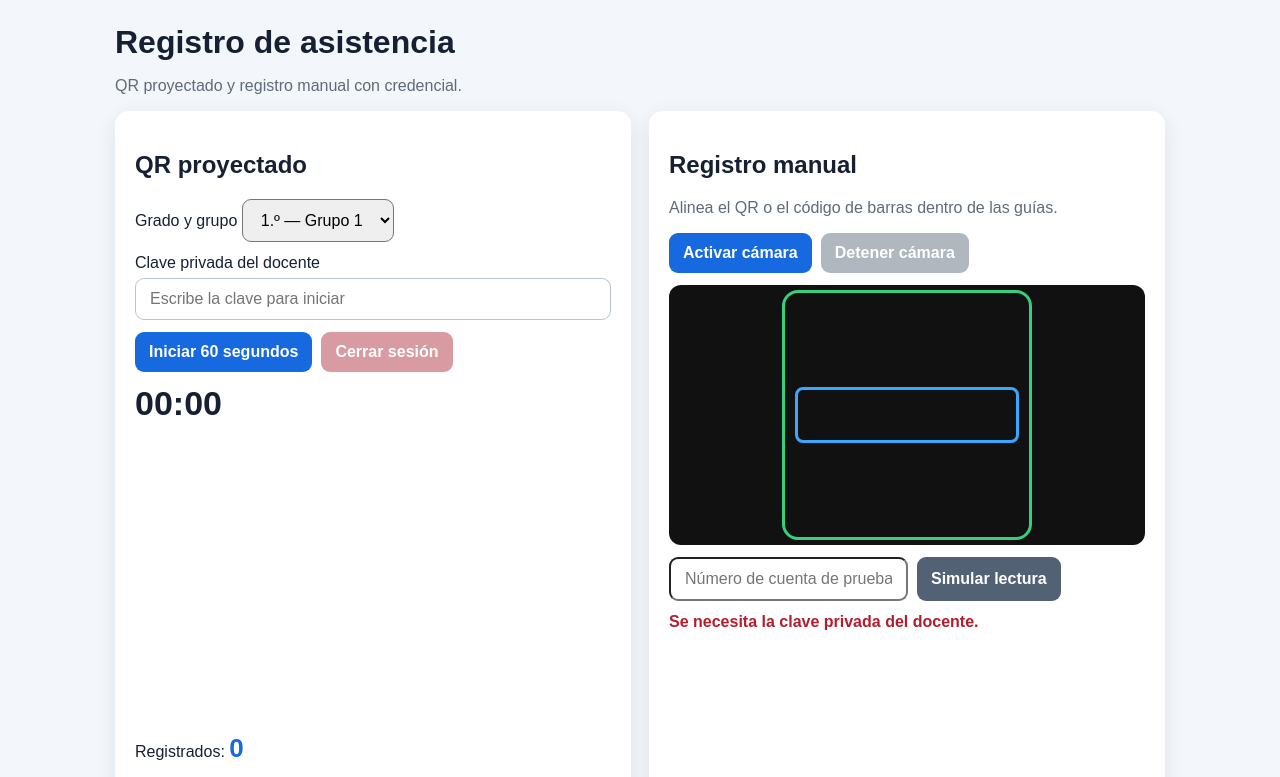
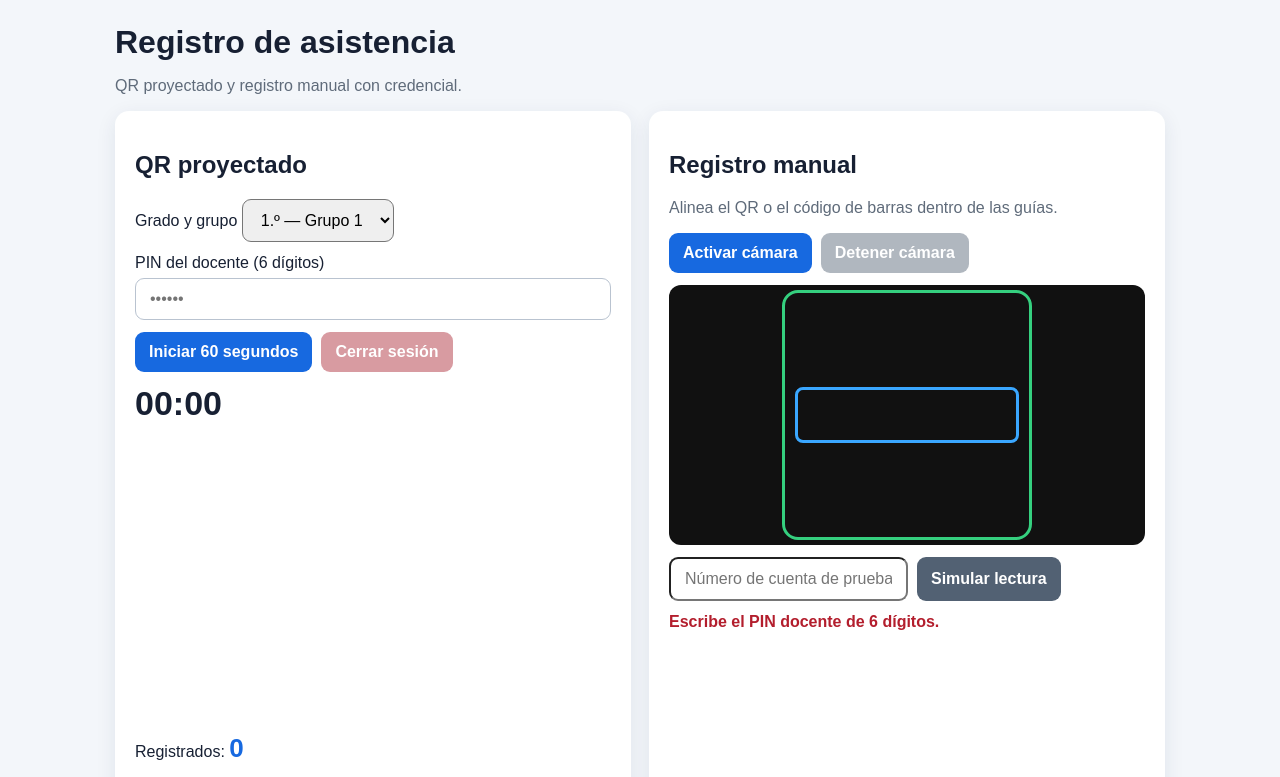
Before and after one commit to gladysbernal/asistencia-qr-dinamica, a plain HTML site: page index.html in a window 1280 px wide. Both pictures are taken after a click on the button "Iniciar 60 segundos". Shown: the top 777 px of the page. Drawn offline with Linux system fonts and the light colour scheme.

Commit message:
Usar PIN docente de seis digitos

```diff
--- a/index.html
+++ b/index.html
@@ -54,8 +54,8 @@
         <option value="3|3">3.º — Grupo 3</option>
       </select>
       <div class="field">
-        <label for="admin-key">Clave privada del docente</label>
-        <input id="admin-key" type="password" autocomplete="current-password" placeholder="Escribe la clave para iniciar">
+        <label for="admin-key">PIN del docente (6 dígitos)</label>
+        <input id="admin-key" type="password" inputmode="numeric" pattern="[0-9]{6}" maxlength="6" autocomplete="off" placeholder="••••••">
       </div>
       <div class="actions">
         <button id="start-session">Iniciar 60 segundos</button>
@@ -115,10 +115,8 @@
   const el = (id) => document.getElementById(id);
 
   function adminKey() {
-    const key = el("admin-key").value.trim() || sessionStorage.getItem("asistencia-admin-key") || "";
-    if (!key) throw new Error("Se necesita la clave privada del docente.");
-    sessionStorage.setItem("asistencia-admin-key", key);
-    el("admin-key").value = key;
+    const key = el("admin-key").value.trim();
+    if (!/^\d{6}$/.test(key)) throw new Error("Escribe el PIN docente de 6 dígitos.");
     return key;
   }
 
```
